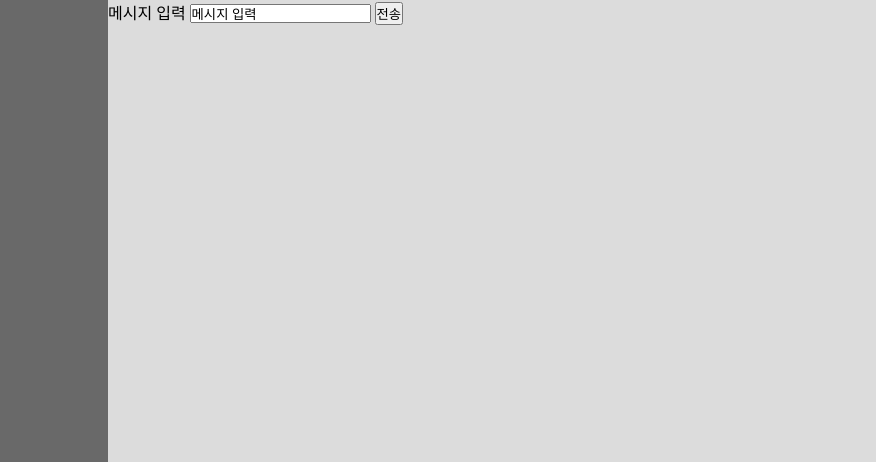
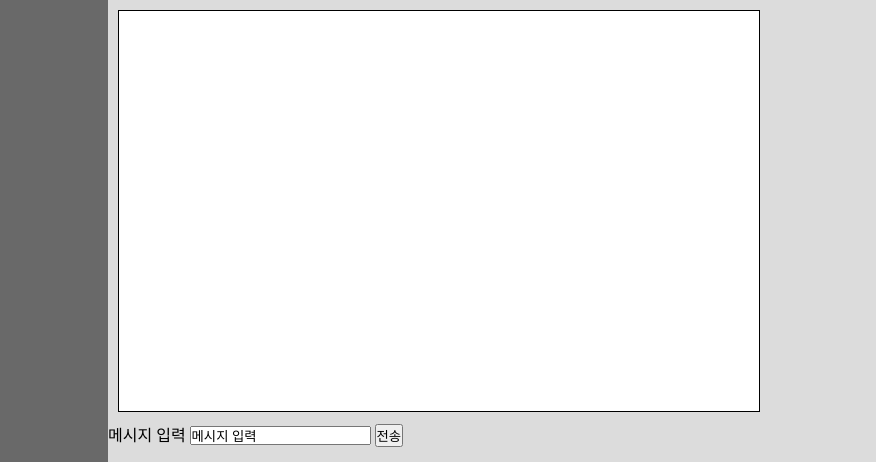
Before and after one commit to KDT-IaaS-Class-One-Group/Web-Application-IA-G, a plain HTML site: page index.html in a window 1280 px wide. Shown: the top 462 px of the page, 404-1280 px from the left. Drawn offline with Linux system fonts and the light colour scheme.

Commit message:
css 초안 완료

```diff
--- a/index.html
+++ b/index.html
@@ -16,6 +16,7 @@
             background-color: gainsboro;
         }
 
+        /* list 영역 */
         #root{
             display: flex;
 
@@ -29,6 +30,20 @@
         }
 
 
+        #result{
+            margin: 10px;
+            width: 50vw;
+            height: 50vh;
+            border: 1px solid black;
+            background-color: white;
+
+        }
+
+
+
+
+
+        /* chat 영역 */
     </style>
 </head>
 <body>
```
